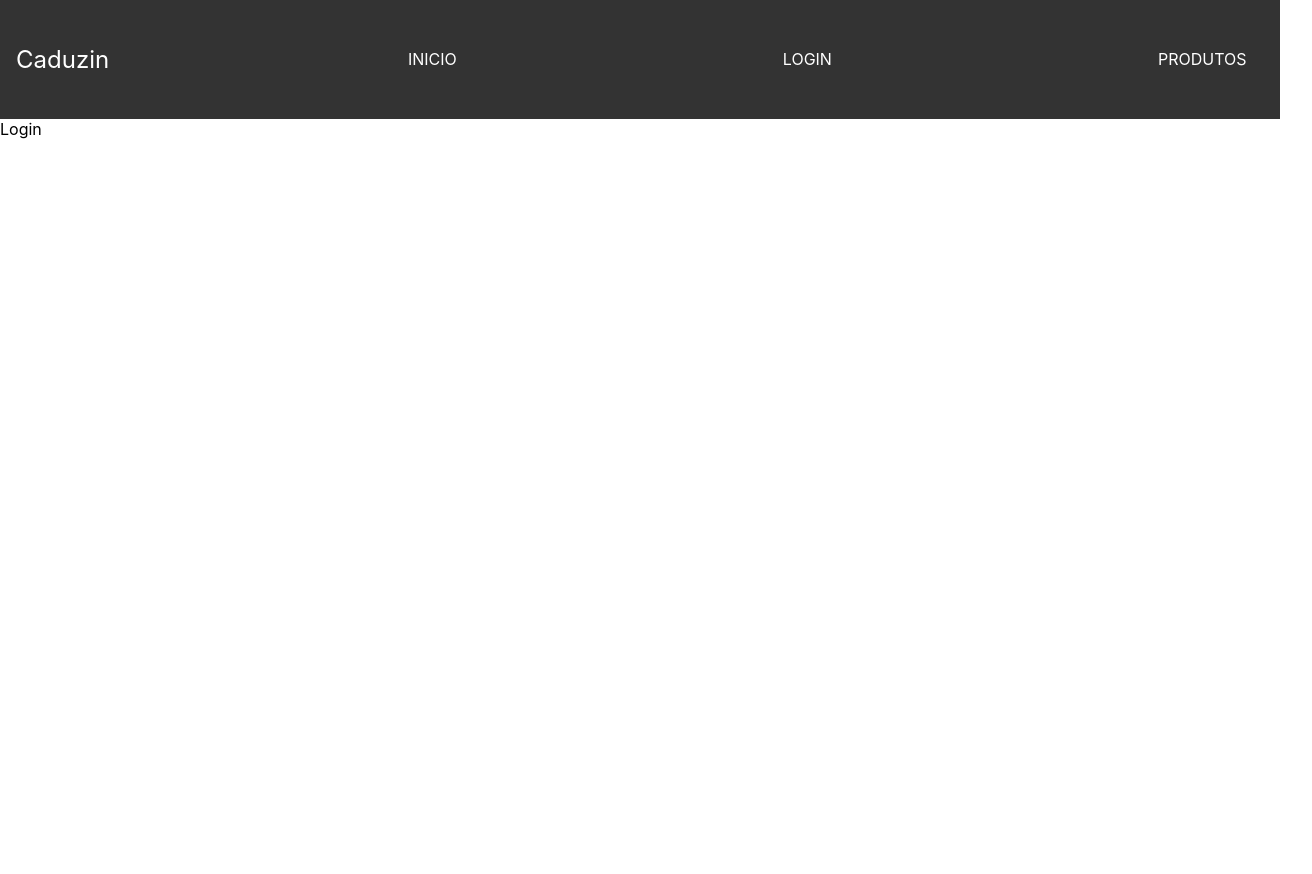
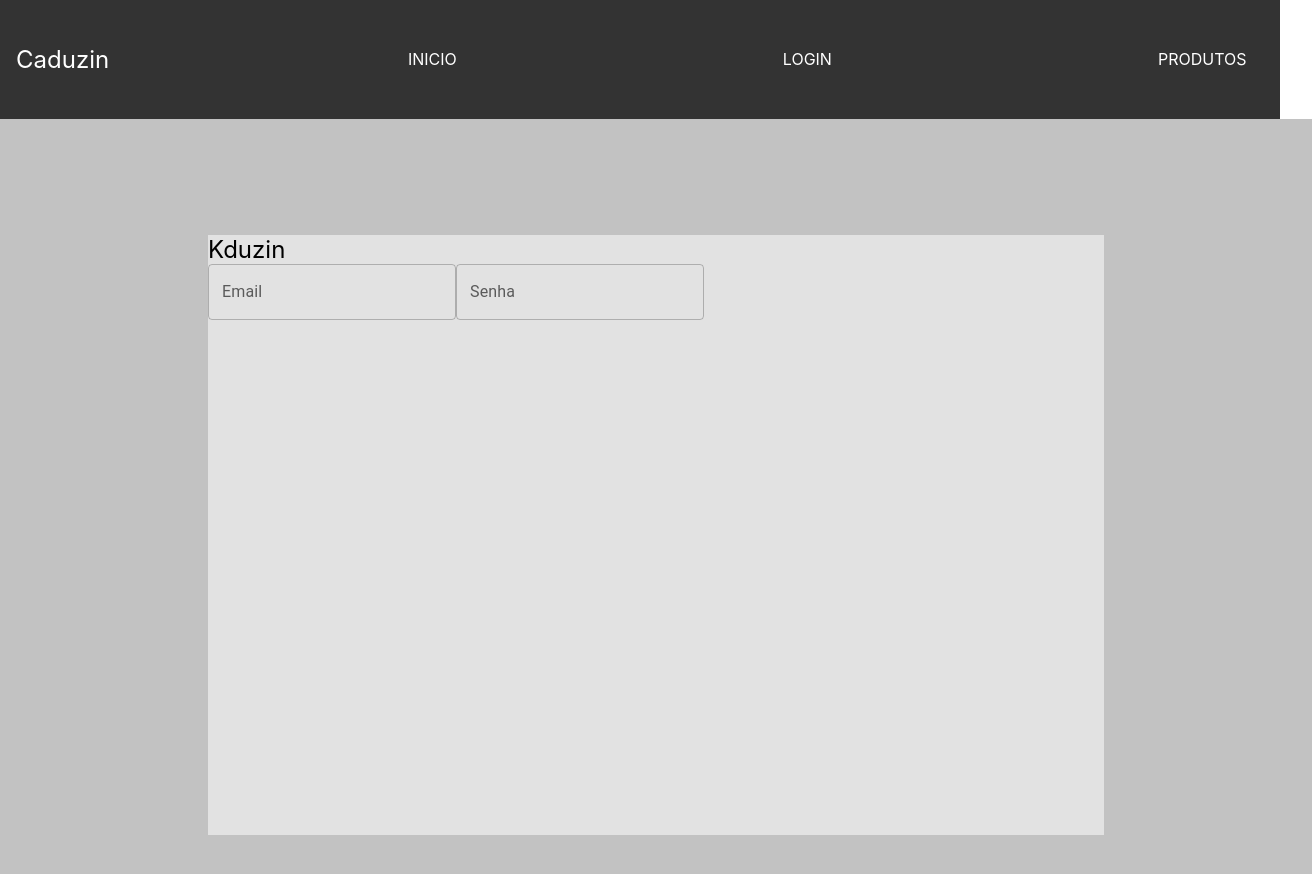
Before and after one commit to Cadu-Menezes/AT-React, a React (Create React App) app: page /login in a window 1280 px wide. Shown: the top 874 px of the page, 1312 px wide, since content can reach past the window. Before the commit the page ends 800 px from the top, so only its background shows below. Built offline with nearby package versions, Linux system fonts and the light colour scheme; what native-base would draw is missing.

Commit message:
comecei mas preciso parar

```diff
--- a/src/App.jsx
+++ b/src/App.jsx
@@ -27,7 +27,7 @@ function App() {
 
           <Routes>
               <Route path='/' element={<Home />} />
-              <Route path='/login' element={<Login />}/>
+              <Route path='/login' element={<Login breakpoints={breakpoints} LogoTitle="Kduzin"/>}/>
               <Route path='/produtos' element={<ListProdutos />} />
           </Routes>
 
--- a/src/Pages/Login/index.jsx
+++ b/src/Pages/Login/index.jsx
@@ -1,5 +1,60 @@
-const Login = () => {
-    return "Login"
+import styled from "styled-components";
+import * as React from 'react';
+import Box from '@mui/material/Box';
+import TextField from '@mui/material/TextField';
+
+const Container = styled.div`
+    background-color: #C2C2C2;
+    width: 100%;
+    height: 100vh;
+    color: black;
+    padding: 1rem;
+    display: flex;
+    justify-content: center;
+    align-items: center;
+    ${(props) => props.style}
+
+    @media(min-width: ${(props) => props.breakpoints.small}){
+        flex-direction: row;
+    }
+`;
+
+const Logo = styled.div`
+    font-size: 1.5rem;
+    color: white;
+    ${(props) => props.style}
+`;
+
+const Form = styled.div`
+    background-color: #E2E2E2;
+    width: 100%;
+    height: 75vh;
+    align-items: center;
+    ${(props) => props.style}
+
+    @media(min-width: ${(props) => props.breakpoints.small}){
+        flex-direction: row;
+        justify-content: space-between;
+        width: 70%;
+    }
+`;
+
+
+const Login = (props) => {
+    return <>
+        <Container breakpoints={props.breakpoints} >
+
+            <Form breakpoints={props.breakpoints}>
+
+                <Logo style={{color: 'black'}}>{props.LogoTitle}</Logo>
+
+                <TextField label="Email" variant="outlined" />
+                <TextField label="Senha" variant="outlined" />
+
+            </Form>
+
+        </Container>
+    </>
 };
 
 export default Login;
```
Also changed, not shown: src/Components/NavBar/index.jsx (+0 -9 lines).
